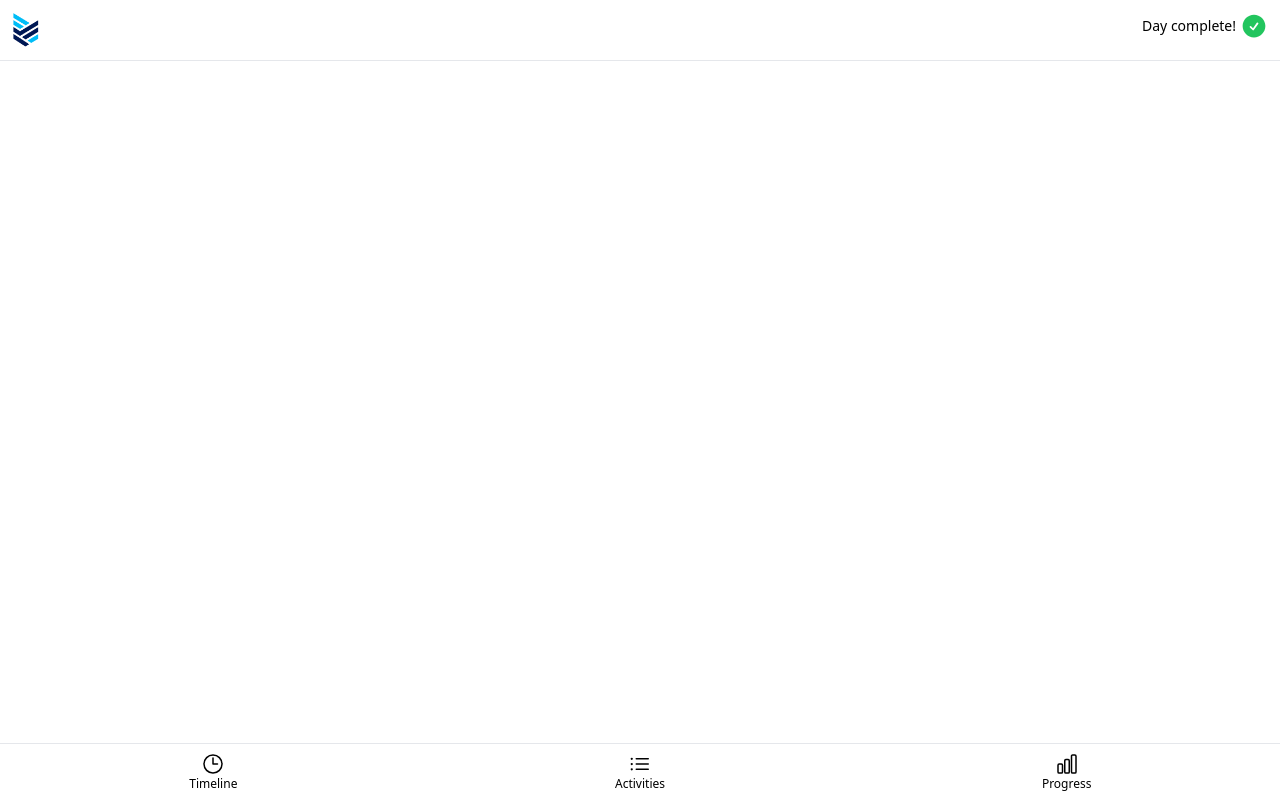
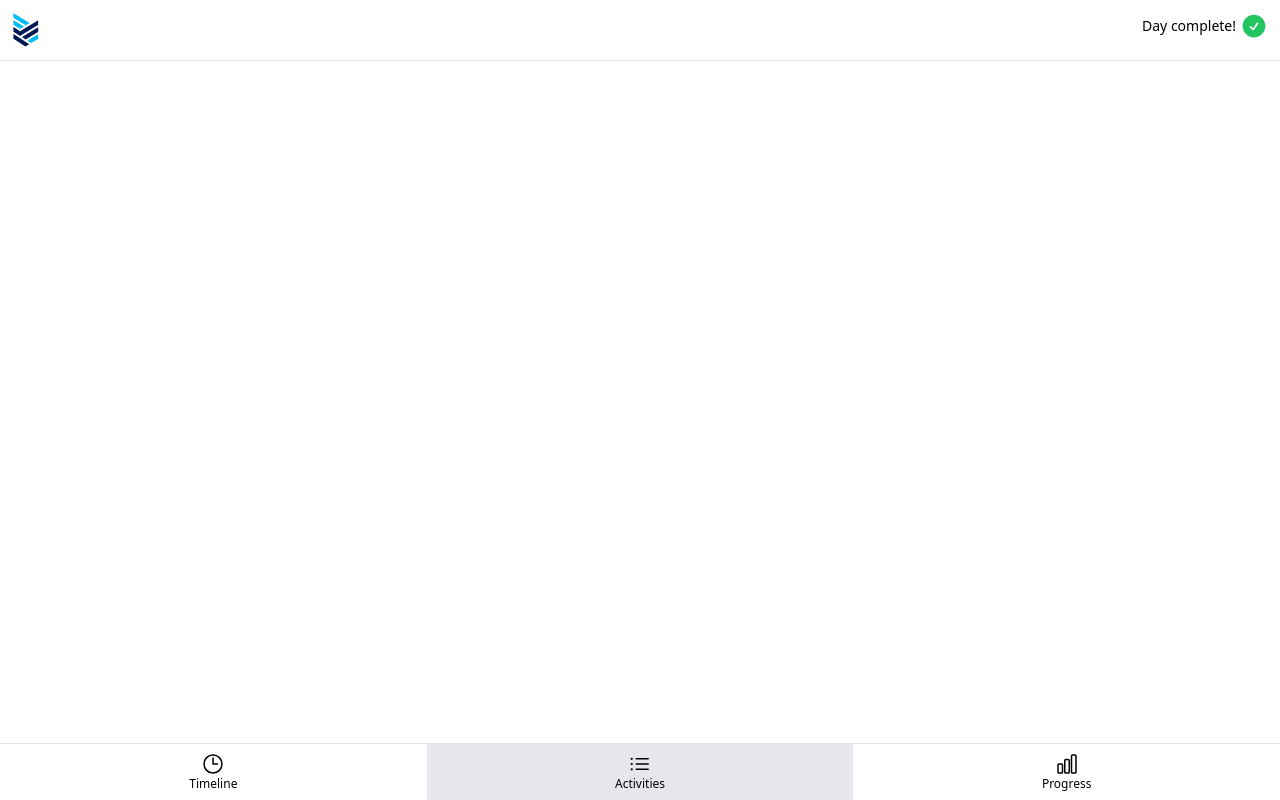
Before and after one commit to Xploitable/ontrack, a Vue app: page / in a window 1280 px wide. Built offline with nearby package versions, Linux system fonts and the light colour scheme.

Commit message:
добавлена реактивнсть для подсветки выбранного пункта меню

```diff
--- a/src/components/TheNav.vue
+++ b/src/components/TheNav.vue
@@ -1,4 +1,5 @@
 <script setup>
+import { ref } from 'vue'
 import { ClockIcon, ListBulletIcon, ChartBarIcon } from '@heroicons/vue/24/outline'
 import NavItem from './NavItem.vue';
 
@@ -7,13 +8,21 @@ const navItems = {
   Activities: ListBulletIcon,
   Progress: ChartBarIcon,
 }
+
+const currPage = ref('Activities')
 </script>
 
 <template>
     <nav class="sticky bottom-0 z-10 bg-white">
     <ul class="flex items-center justify-around border-t">
-      <NavItem v-for="icon, page in navItems" :key="page" :href="`#${page.toLowerCase()}`">
-        <component :is="icon" class="h-6 w-6" /> {{ page }}
+      <NavItem
+        v-for="icon, page in navItems"
+        :key="page"
+        :href="`#${page.toLowerCase()}`"
+        :class="{'bg-gray-200': page === currPage}"
+        @click="currPage = page"
+        >
+            <component :is="icon" class="h-6 w-6" /> {{ page }}
       </NavItem>
     </ul>
   </nav>
```
